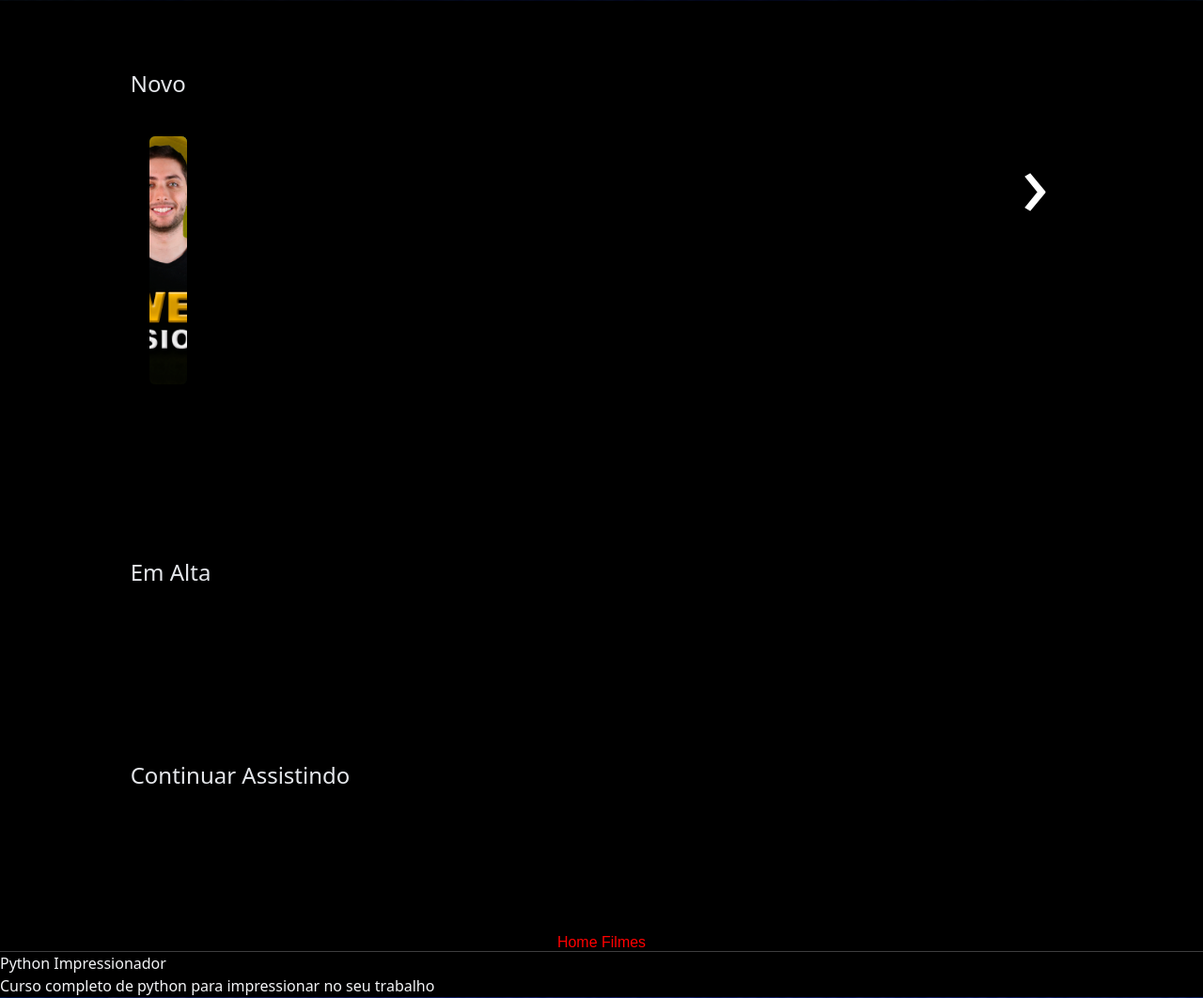
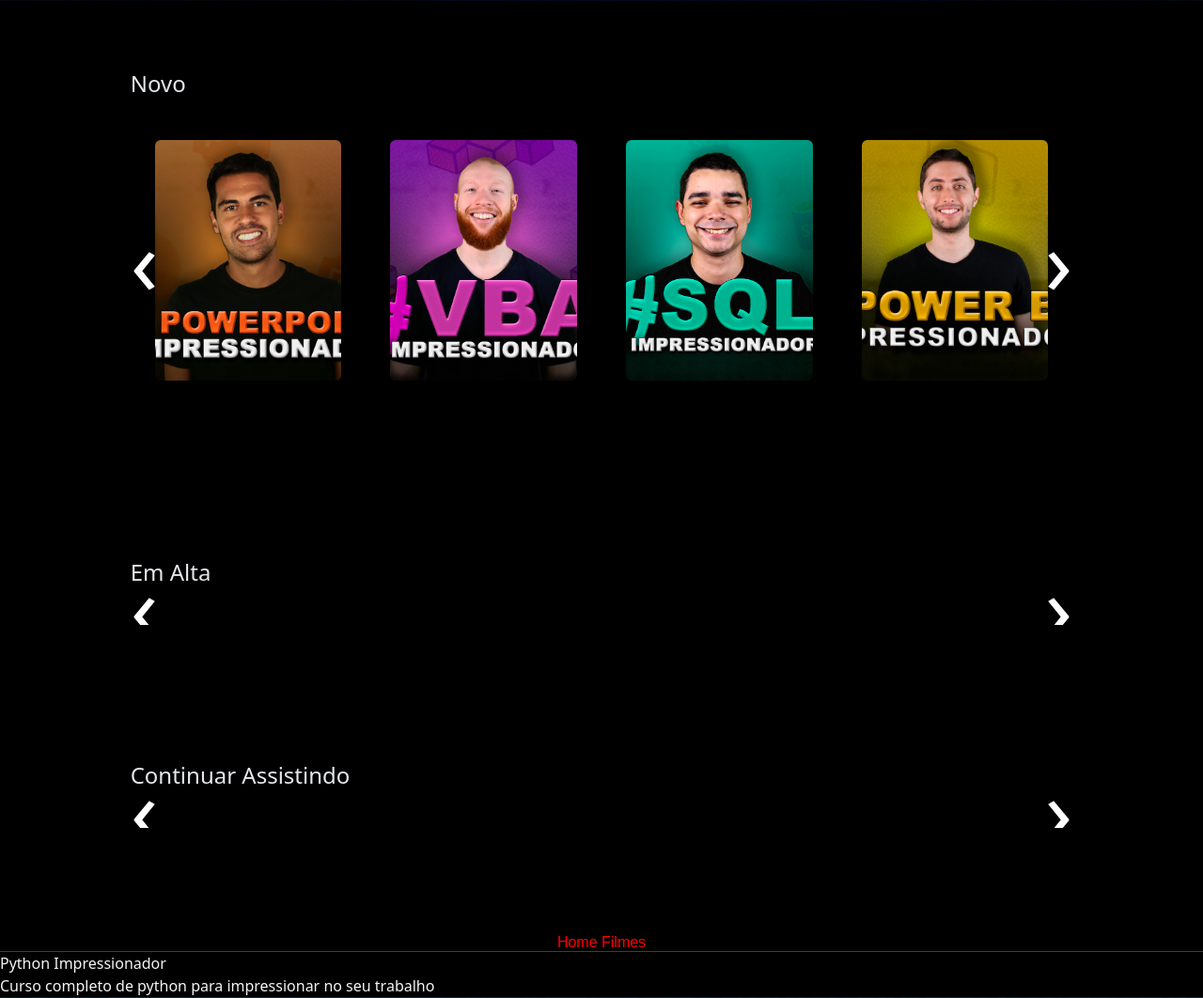
Before and after one commit to JBSilvaDev/HashFlix, a Django app: page /filmes/ in a window 1280 px wide. Shown: the part 799-1861 px from the top of the page at 94% size. Run offline with Django 4.2, Linux system fonts and the light colour scheme; data comes from the database, SQL or seed files in the repository; both versions use the stored data as it was after the commit; some libraries are stand-ins or nearby versions.

Commit message:
ajustando style para carrossel

```diff
--- a/filme/templates/homeFilmes.html
+++ b/filme/templates/homeFilmes.html
@@ -5,81 +5,7 @@
 {% endblock %}
 
 {% block head %}
-<style>
-$itemGrow: 1.2;
-$duration: 250ms;
-
-html {
-  scroll-behavior: smooth;
-}
-
-body {
-  margin: 0;
-  background-color: #000;
-}
-
-h1 {
-  font-family: Arial;
-  color: red;
-  text-align: center;
-}
-
-.wrapper {
-  display: grid;
-  grid-template-columns: repeat(3,100%);
-  overflow:hidden;
-  scroll-behavior: smooth;
-
-  section {
-    width: 100%;
-    position: relative;
-    display: grid;
-    grid-template-columns: repeat(5, auto);
-    margin: 20px 0;
-
-    .item {
-      padding: 0 2px;
-      transition: $duration all;
-
-      &:hover {
-        margin: 0 40px;
-        transform: scale(1.2);
-      }
-
-    }
-
-    a {
-      position: absolute;
-      color: #fff;
-      text-decoration: none;
-      font-size: 6em;
-      background:rgb(0,0,0);
-      width: 80px;
-      padding: 20px;
-      text-align: center;
-      z-index: 1;
-
-      &:nth-of-type(1) {
-        top:0; bottom:0; left:0;
-        background: linear-gradient(-90deg, rgba(0,0,0,0) 0%, rgba(0,0,0,1) 100%);
-      }
-      &:nth-of-type(2) {
-        top:0; bottom:0; right: 0;
-        background: linear-gradient(90deg, rgba(0,0,0,0) 0%, rgba(0,0,0,1) 100%);
-      }
-
-    }
-
-  }
-}
-
-// Remove the arrow for Mobile
-@media only screen and (max-width: 600px) {
-  a.arrow__btn {
-    display:none;
-  }
-}
-</style>
+<link href="{% static 'css/style.css' %}" rel="stylesheet" >
 {% endblock %}
 
 
--- /dev/null
+++ b/static/css/style.css
@@ -0,0 +1,70 @@
+$itemGrow: 1.2;
+$duration: 250ms;
+
+html {
+  scroll-behavior: smooth;
+}
+
+body {
+  margin: 0;
+  background-color: #000;
+}
+
+h1 {
+  font-family: Arial;
+  color: red;
+  text-align: center;
+}
+
+.wrapper {
+  display: grid;
+  grid-template-columns: repeat(3,100%);
+  overflow:hidden;
+  scroll-behavior: smooth;
+
+  section {
+    width: 100%;
+    position: relative;
+    margin: 20px 0;
+
+    .item {
+      padding: 0 2px;
+      transition: $duration all;
+
+      &:hover {
+        margin: 0 40px;
+        transform: scale(1.2);
+      }
+
+    }
+
+    a {
+      /* position: absolute; */
+      color: #fff;
+      text-decoration: none;
+      font-size: 6em;
+      background:rgb(0,0,0);
+      text-align: center;
+      z-index: 1;
+
+    }
+
+    &>a:first-child {
+      position: absolute;
+        left:0;
+        background: linear-gradient(-90deg, rgba(0,0,0,0) 0%, rgba(0,0,0,1) 100%);
+      }
+      &>a:last-child {
+        position: absolute;
+        right: 0;
+        background: linear-gradient(90deg, rgba(0,0,0,0) 0%, rgba(0,0,0,1) 100%);
+      }
+  }
+}
+
+/* // Remove the arrow for Mobile
+@media only screen and (max-width: 600px) {
+  a.arrow__btn {
+    display:none;
+  }
+} */
```
Also changed, not shown: db.sqlite3.
